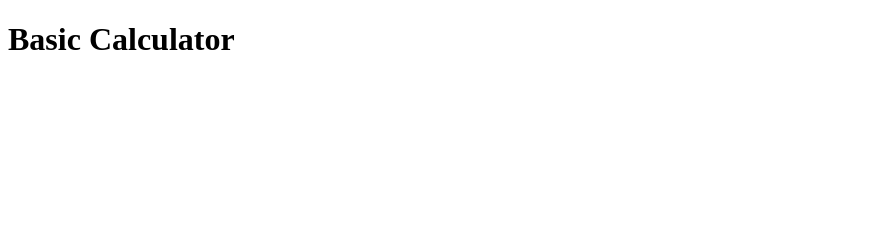
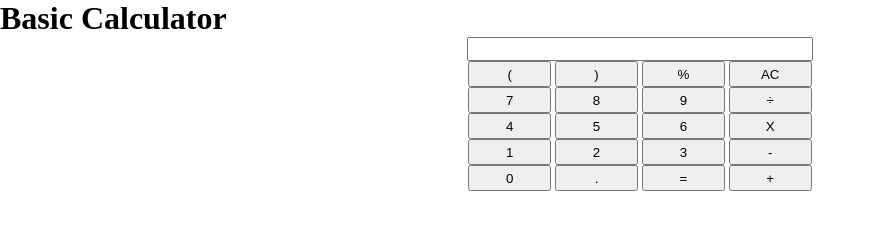
Before and after one commit to juliocsantaman/basic-calculator, a plain HTML site: page index.html in a window 1280 px wide. Shown: the whole page, without its empty margins (0-876 px from the left). Drawn offline with Linux system fonts and the light colour scheme.

Commit message:
Basic structure of the calculator.

```diff
--- a/css/index.css
+++ b/css/index.css
@@ -0,0 +1,27 @@
+* {
+  margin: 0px;
+  padding: 0px;
+}
+
+main {
+  display: flex;
+  /* background-color: antiquewhite; */
+  justify-content: center;
+  align-items: center;
+}
+
+.btn-container {
+  display: flex;
+  justify-content: center;
+}
+
+input {
+  width: 341.78px;
+  height: 20px;
+  /* border-radius: 10px; */
+}
+
+button {
+  width: 82.8167px;
+  height: 26px;
+}
--- a/index.html
+++ b/index.html
@@ -1,15 +1,52 @@
 <!DOCTYPE html>
 <html lang="en">
   <head>
-  <meta charset="UTF-8">
-  <meta name="viewport" content="width=device-width, initial-scale=1.0">
+    <meta charset="UTF-8" />
+    <meta name="viewport" content="width=device-width, initial-scale=1.0" />
+    <link rel="stylesheet" href="./css/index.css" />
     <title>Basic Calculator</title>
   </head>
+
   <body>
     <div class="container">
       <header>
         <h1>Basic Calculator</h1>
       </header>
+
+      <main>
+        <div>
+          <input type="text">
+          <br />
+          <div class="btn-container">
+            <div class="btns">
+              <button>(</button>
+              <button>)</button>
+              <button>%</button>
+              <button>AC</button>
+              <br />
+              <button>7</button>
+              <button>8</button>
+              <button>9</button>
+              <button>÷</button>
+              <br />
+              <button>4</button>
+              <button>5</button>
+              <button>6</button>
+              <button>X</button>
+              <br />
+              <button>1</button>
+              <button>2</button>
+              <button>3</button>
+              <button>-</button>
+              <br />
+              <button>0</button>
+              <button>.</button>
+              <button>=</button>
+              <button>+</button>
+            </div>
+          </div>
+        </div>
+      </main>
     </div>
   </body>
 </html>
```
Lines whose indentation alone changed are shown as unchanged.
